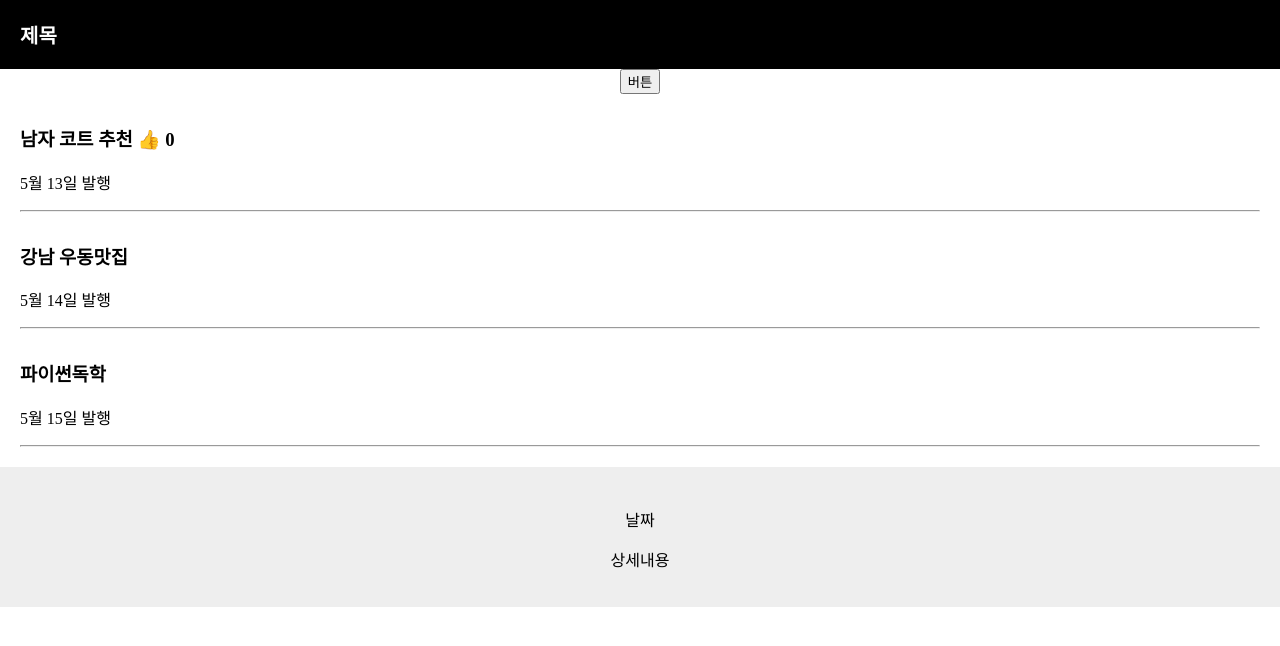
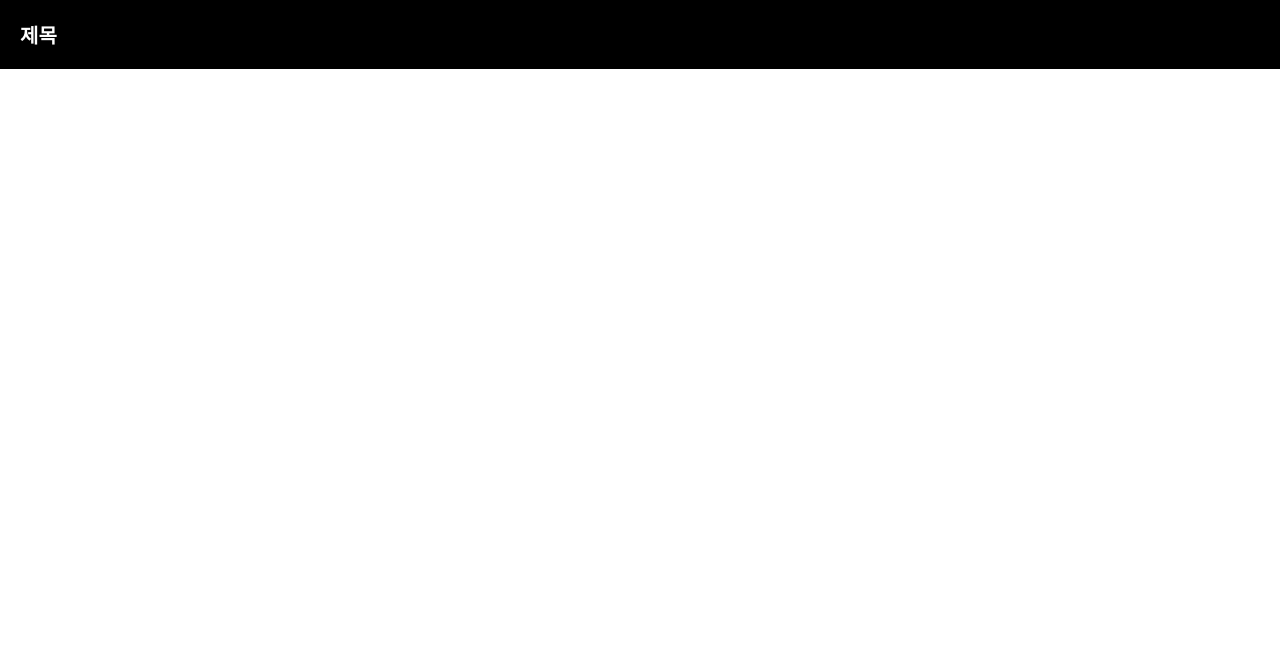
Before and after one commit to wochae/6ew, a React (Create React App) app in the folder blog/: page / in a window 1280 px wide. Shown: the top 646 px of the page. Built offline with nearby package versions, Linux system fonts and the light colour scheme.

Commit message:
[feat] : init for props study #9

```diff
--- a/blog/src/App.js
+++ b/blog/src/App.js
@@ -1,40 +1,17 @@
 import React, { useState } from 'react';
 import logo from './logo.svg';
 import './App.css';
-import Modal from './Modal.js';
 
 function App() {
 
-  let [글제목, 글제목변경] = useState(['남자 코트 추천', '강남 우동맛집', '파이썬독학']);
-  let [따봉, 따봉변경] = useState(0);
-
-  function 제목바꾸기() {
-    var newArray = [...글제목];
-    newArray[0] = '여자 코트 추천';
-    글제목변경(newArray);
-  }
   return (
     <div className="App">
       <div className="black-nav">
         <div>제목</div>
       </div>
-      <button onClick={제목바꾸기}>버튼</button>
       <div className="list">
-        <h3> {글제목[0]} <span onClick={() => { 따봉변경(따봉 + 1) }}>👍</span> {따봉} </h3>
-        <p>5월 13일 발행</p>
-        <hr />
+
       </div>
-      <div className="list">
-        <h3> {글제목[1]} </h3>
-        <p>5월 14일 발행</p>
-        <hr />
-      </div>
-      <div className="list">
-        <h3> {글제목[2]} </h3>
-        <p>5월 15일 발행</p>
-        <hr />
-      </div>
-      <Modal />
     </div>
   );
 }
```
